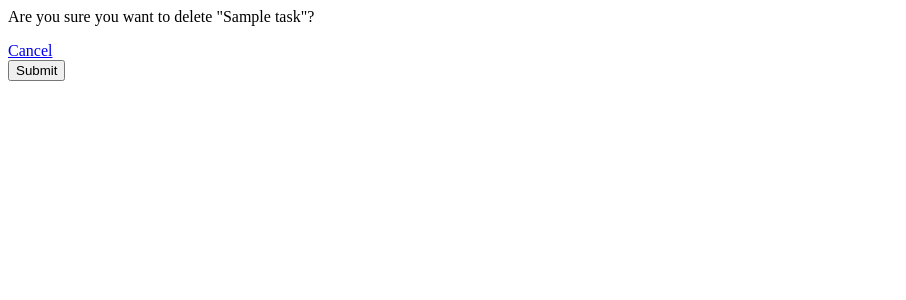
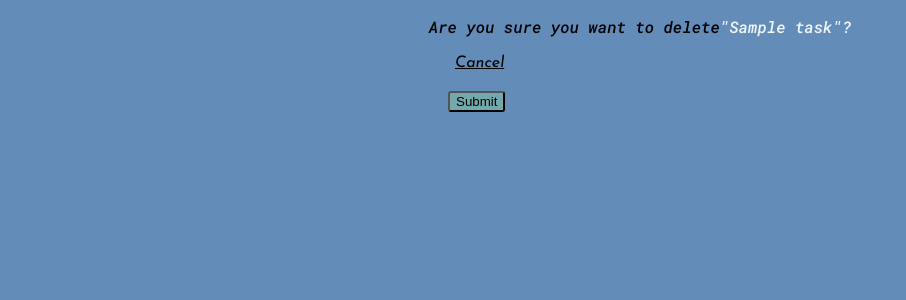
Before and after one commit to sasukexo/Todo-app, a Django app: page /delete/1/ in a window 1280 px wide. Shown: the top 300 px of the page, without its empty margins (0-906 px from the left). Run offline with Django 4.2, Linux system fonts and the light colour scheme; tables that the repository leaves empty hold one stand-in row (values such as "Sample post").

Commit message:
added style to app

```diff
--- a/todo/tasks/templates/tasks/delete.html
+++ b/todo/tasks/templates/tasks/delete.html
@@ -1,8 +1,69 @@
-<p>Are you sure you want to delete "{{item}}"?</p>
+<!DOCTYPE html>
+<html lang="en">
+<head>
+    <meta charset="UTF-8">
+    <meta http-equiv="X-UA-Compatible" content="IE=edge">
+    <meta name="viewport" content="width=device-width, initial-scale=1.0">
+  <!-- stylesheet -->
 
-<a href="{% url 'list' %}" >Cancel</a>
+    <!-- favicon -->
+    <link rel="preconnect" href="https://fonts.googleapis.com">
+    <link rel="preconnect" href="https://fonts.gstatic.com" crossorigin>
+    <link href="https://fonts.googleapis.com/css2?family=Josefin+Sans:ital@1&display=swap" rel="stylesheet">
+    <link href="https://fonts.googleapis.com/css2?family=Roboto+Mono:ital,wght@1,500&display=swap" rel="stylesheet">
+    <title>Todo</title>
+</head>
+<body>
+    <style>
+        body{
+            background-color: #638CB8;
 
-<form method="POST" action="">
-	{% csrf_token %}
-	<input type="submit" name="Confirm">
-</form>
+        }
+
+        p{
+            font-family: 'Roboto Mono', monospace;
+            justify-content: center;
+            display: flex;
+        }
+        a{
+            font-family: 'Josefin Sans', sans-serif;
+            color:black;
+            margin-left:447px;
+            style:bold;
+
+        }
+        a:hover{
+            color:white;
+            background-color: black;
+        }
+        input{
+            background-color:#73A9AD;
+            border-radius: 3px;
+            justify-content: center;
+            display: flex;
+            margin-left:440px;
+            margin-top:20px;
+
+        }
+        input:hover{
+            background-color: #4C3D3D;
+        }
+        span{
+           color: #F1F6F9;
+        }
+
+
+
+    </style>
+    <div class="centre-column">
+        <p>Are you sure you want to delete <span>"{{item}}"?</span></p>
+
+        <a href="{% url 'list' %}" >Cancel</a>
+
+        <form method="POST" action="">
+            {% csrf_token %}
+            <input type ="submit" name="Submit">
+        </form>
+        </div>
+</body>
+</html>
```
Also changed, not shown: todo/tasks/templates/tasks/update_task.html (+60 -2 lines), todo/db.sqlite3.
